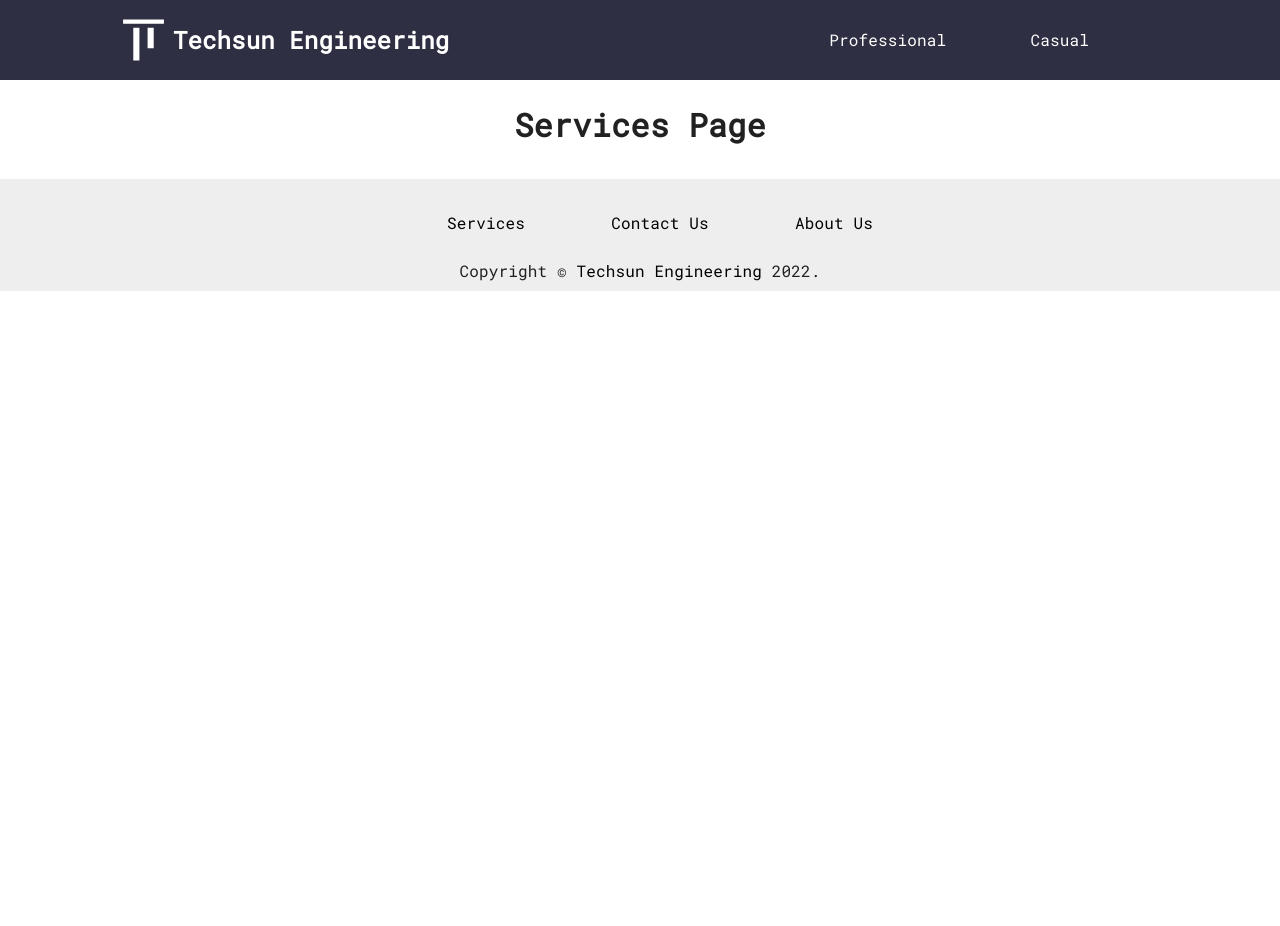
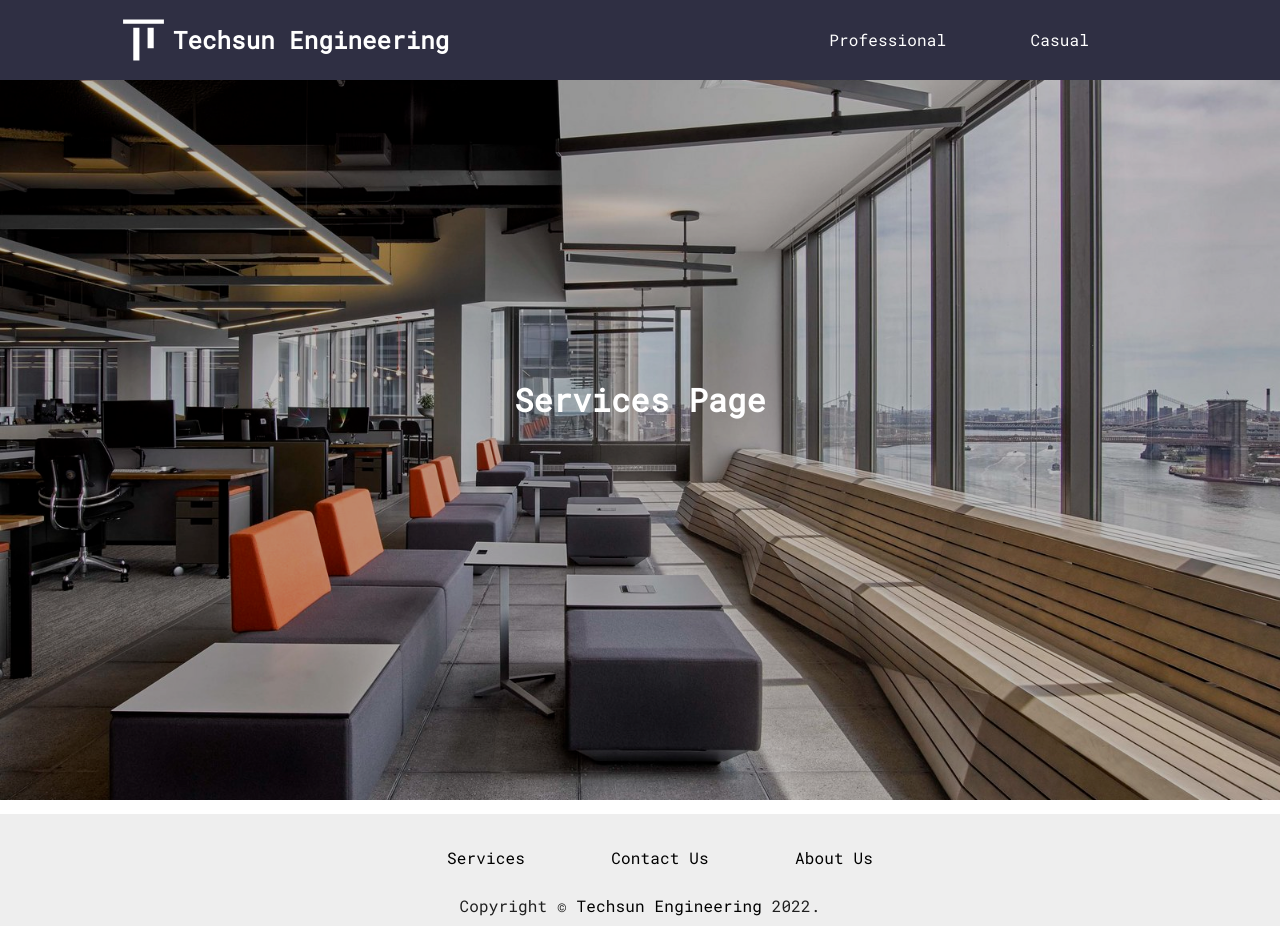
Before and after one commit to Wpduong159/TechsunReact, a React (Create React App) app: page /services in a window 1280 px wide. Before the commit the page ends 800 px from the top, so only its background shows below. Built offline with nearby package versions, Linux system fonts and the light colour scheme.

Commit message:
Added image to services Pg

```diff
--- a/src/App.css
+++ b/src/App.css
@@ -173,3 +173,20 @@ nav {
     transform: translate(-50%,-50%);
 
 }
+
+.office{
+    filter: brightness(75%);
+    width: 100%;
+    object-fit: cover;
+    flex-grow: 1;
+    height: 90vh;
+}
+
+.servicesTitle{
+    color: white;
+    text-align: center;
+    position: absolute;
+    top: 50%;
+    left: 50%;
+    transform: translate(-50%,-50%);
+}
--- a/src/images/imageIndex.js
+++ b/src/images/imageIndex.js
@@ -2,3 +2,4 @@ export const City = require('./chicago_night.gif');
 export const ProfSample = require('./prof_sample.jpg');
 export const CasSample = require('./cas_sample.jpg');
 export const Skyward = require('./Skyward.jpg');
+export const Office = require('./office.jpg');
--- a/src/pages/ContactUs.js
+++ b/src/pages/ContactUs.js
@@ -8,7 +8,9 @@ function ContactUs(){
 
             <img className = "skyward" src={Skyward} alt = "Skyline background" />
             <div className="contactTitle">
-                <h1>Contact Us</h1>
+                <h1>Contact Us:</h1>
+                <h3>techsunengineering@google.com</h3>
+
             </div>
         </div>
     );
--- a/src/pages/Services.js
+++ b/src/pages/Services.js
@@ -1,10 +1,14 @@
 import React from "react";
 import '../App.css';
+import { Office } from "../images/imageIndex";
 
 function Services(){
     return(
         <div>
-            <h1>Services Page</h1>
+            <img className = "office" src={Office} alt = "Office backgroud" />
+            <div className="servicesTitle">
+                <h1>Services Page</h1>
+            </div>
         </div>
     );
 }
```
Also changed, not shown: src/images/office.jpg (added).
